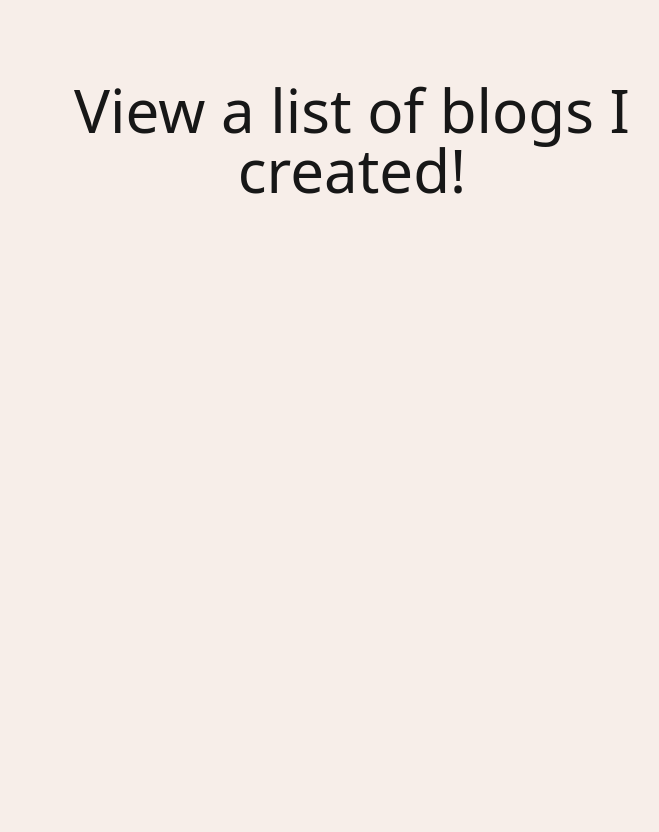
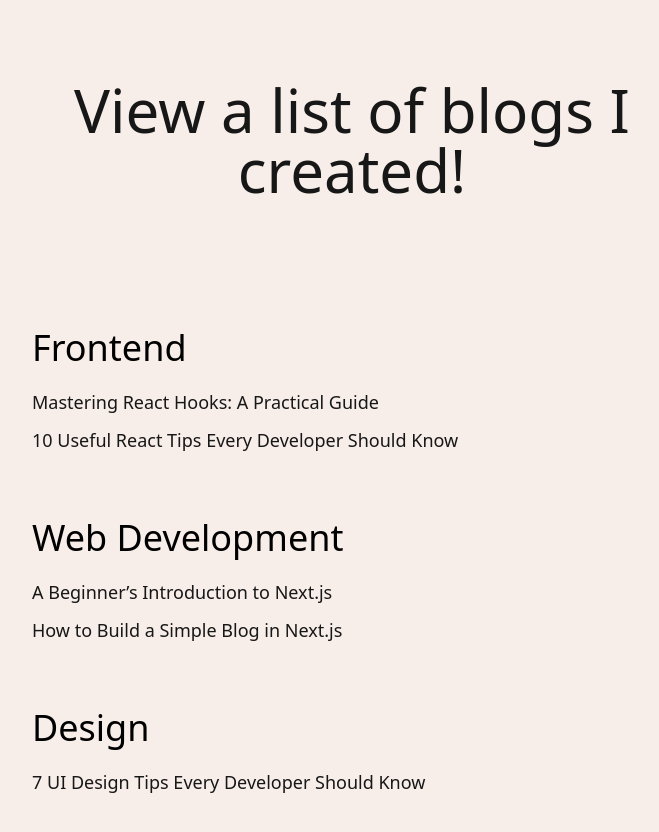
Before and after one commit to keliaa1/SimbiSpace, a Next.js app: page /blogs in a window 1280 px wide. Shown: the top 832 px of the page, without its empty margins (288-947 px from the left). Before the commit the page ends 800 px from the top, so only its background shows below. Built offline with nearby package versions, Linux system fonts and the light colour scheme.

Commit message:
Add ArticleItemList rendering and update grid layout in Blogs component

```diff
--- a/app/blogs/page.tsx
+++ b/app/blogs/page.tsx
@@ -1,3 +1,4 @@
+import ArticleItemList from "@/components/ArticleListItem";
 import { getCategorisedArticles } from "@/lib/articles";
 export default function Blogs() {
     const articles = getCategorisedArticles();
@@ -7,8 +8,10 @@ export default function Blogs() {
             <h1>View a list of blogs I created!</h1>
 
         </header>
-        <section className="md:grid md:grid-cols-w flex flex-col gap-10"></section>
-
+        <section className="md:grid md:grid-cols-w xl:grid-cols-3 flex flex-col gap-10"></section>
+        {articles!==null && Object.keys(articles).map((article)=>(
+        <ArticleItemList category={article} articles={articles[article]} key={article} />
+    ))}
        </section>
     );
 }
```
